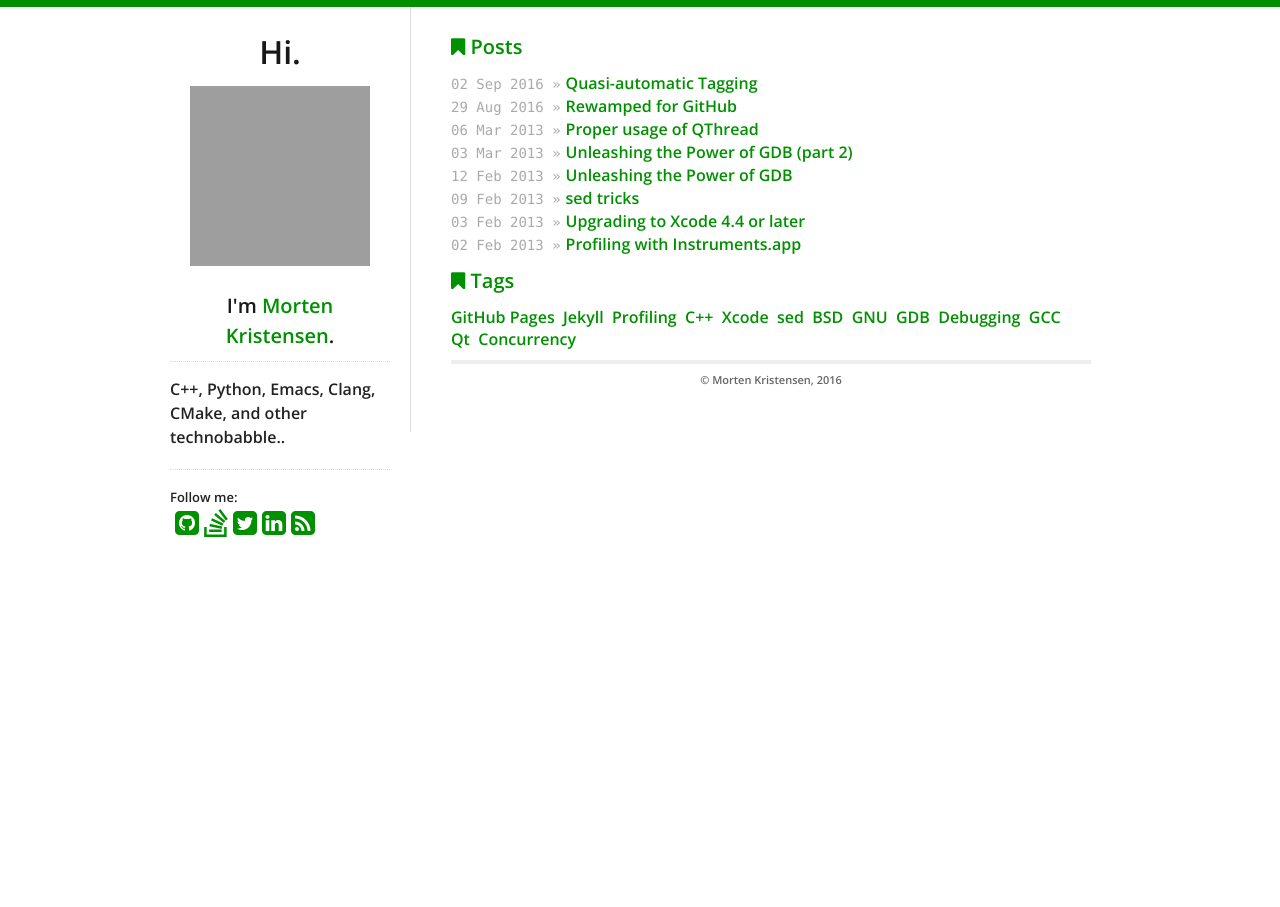
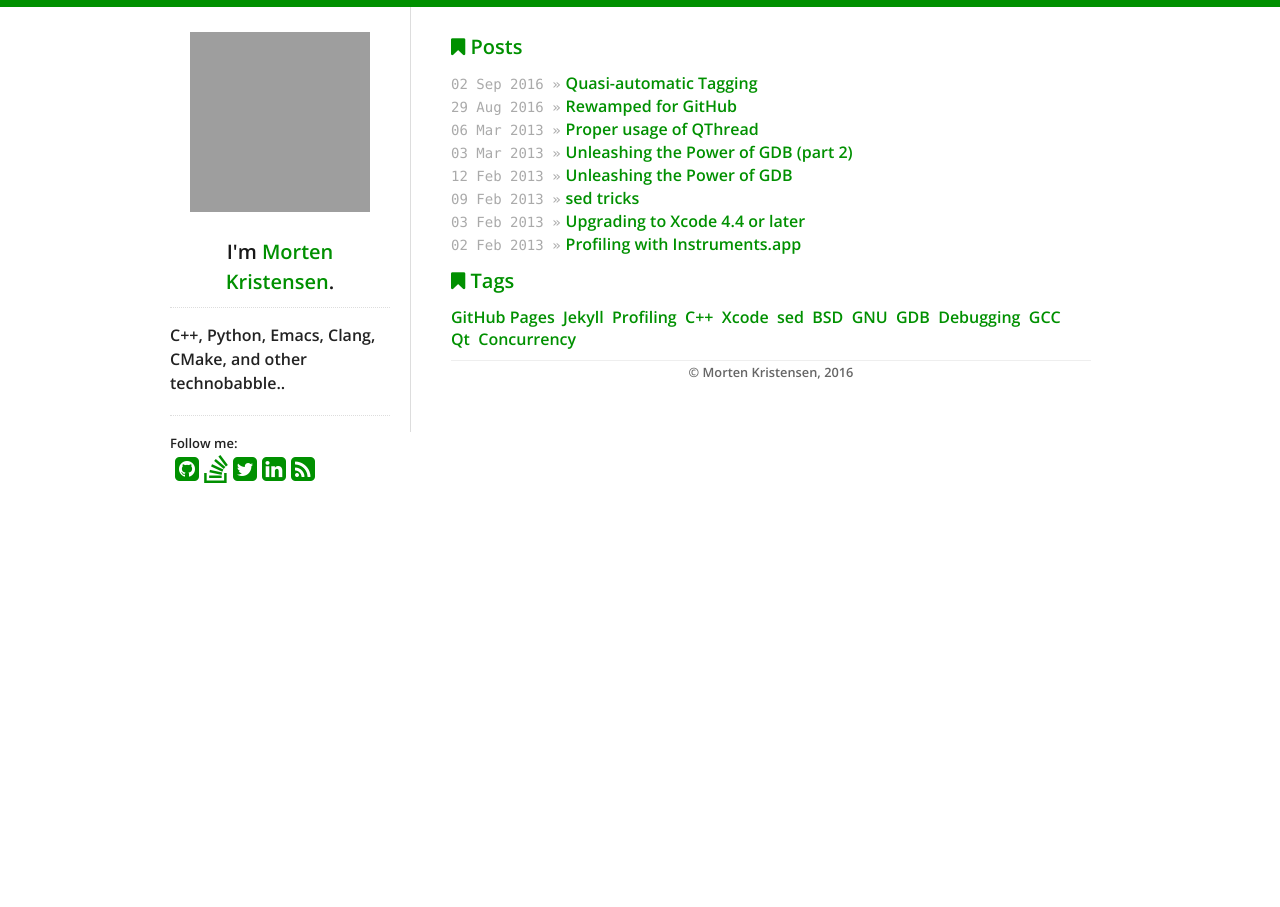
Before and after one commit to netromdk/netromdk.github.io, a Jekyll site: the page built from index.html, in a window 1280 px wide. Built offline with Jekyll 4.4.1, drawn with Linux system fonts in a browser that asks for light colours; nearby versions of some CDN libraries; grey boxes are pictures that could not be loaded.

Commit message:
Layout tweaks.

```diff
--- a/_includes/footer.html
+++ b/_includes/footer.html
@@ -1,12 +1,3 @@
-<div class="disclaimer">
-  {% if site.data.theme.show_disclaimer %}
-  <p>
-    The postings on this site are my own and don't necessarily represent my
-    employer’s positions, strategies or opinions.
-  </p>
-  {% endif %}
-
-  <p>
-    © {{ site.data.theme.name }}, 2016
-  </p>
-</div>
+<center>
+  <p>© {{ site.data.theme.name }}, 2016</p>
+</center>
--- a/_includes/sidebar.html
+++ b/_includes/sidebar.html
@@ -1,5 +1,4 @@
 <nav>
-  <h1>Hi.</h1>
   <a href="/">
     {% if site.data.theme.social.gravatar %}
     <img src="http://www.gravatar.com/avatar/{{ site.data.theme.social.gravatar }}?s=250" id="gravatar" alt="My photo"/>
```
Also changed, not shown: _includes/css/screen.css (+1 -7 lines).
